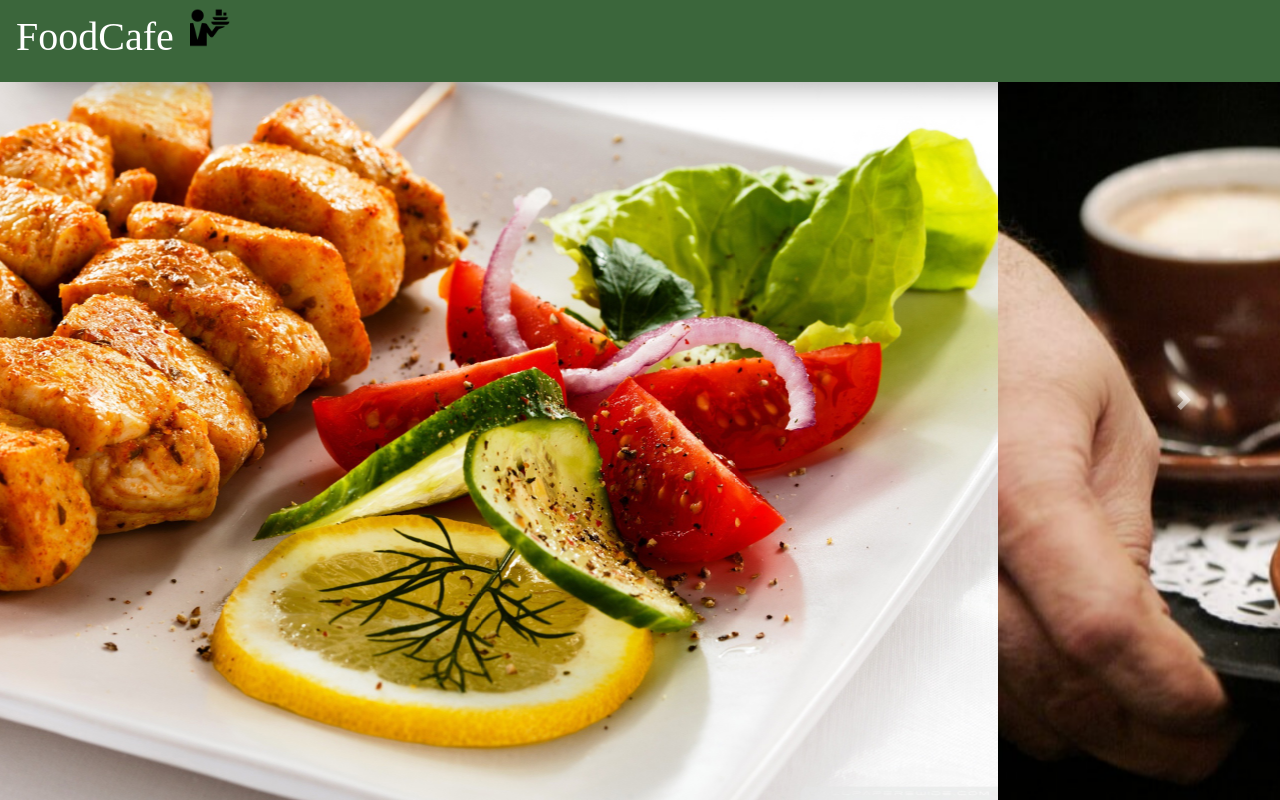
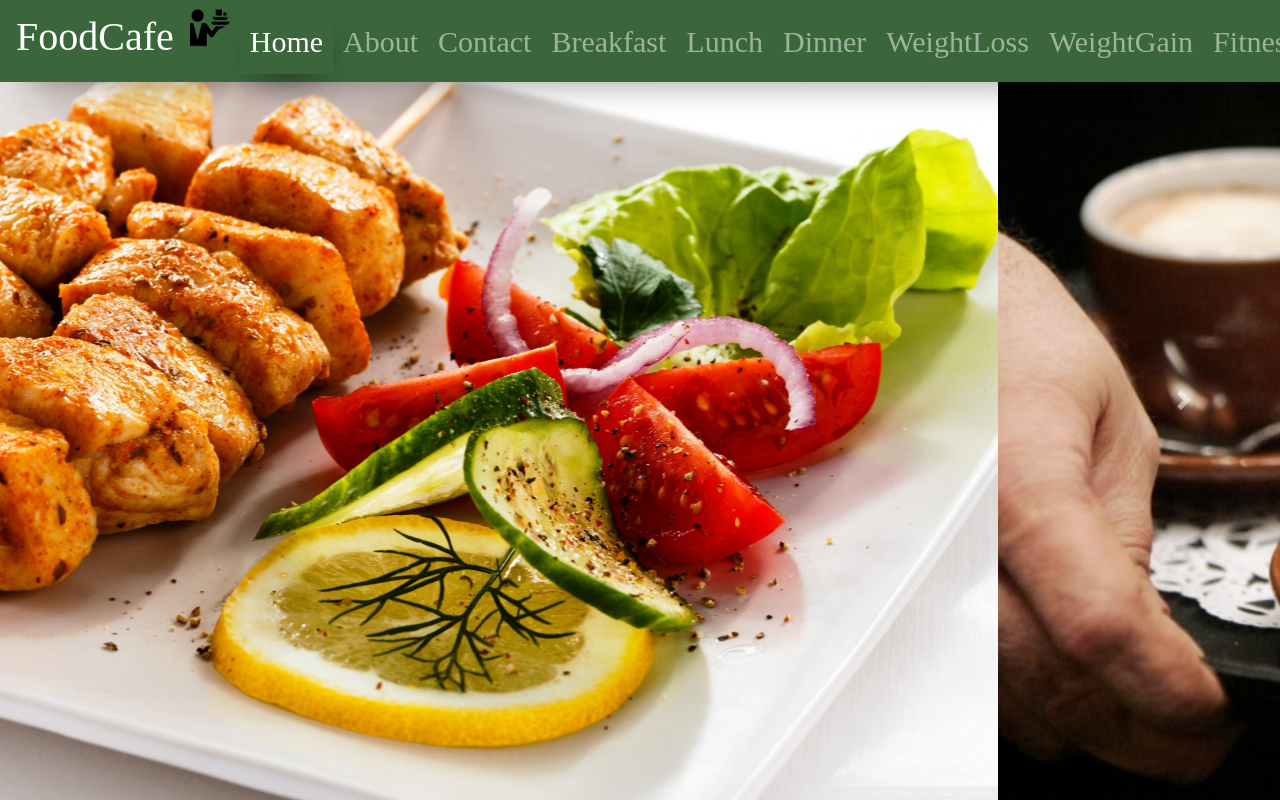
Before and after one commit to obayomi96/foodcafe, a plain HTML site: page index.html in a window 1280 px wide. Shown: the top 800 px of the page. Drawn offline with nearby package versions, Linux system fonts and the light colour scheme; a script that the page names is missing; files whose address does not match are found by name.

Commit message:
Navs font-size modified

```diff
--- a/css/style.css
+++ b/css/style.css
@@ -5,7 +5,11 @@ body {
 
 .myNavs{
     margin-left: 10px;
-    font-size: 0px;
+    font-size: 20px;
+}
+#navs .nav-item .nav-link {
+    font-size: 30px;
+    padding: 10px;
 }
 .active2, .nav-link:hover {
     z-index: 1;
```
